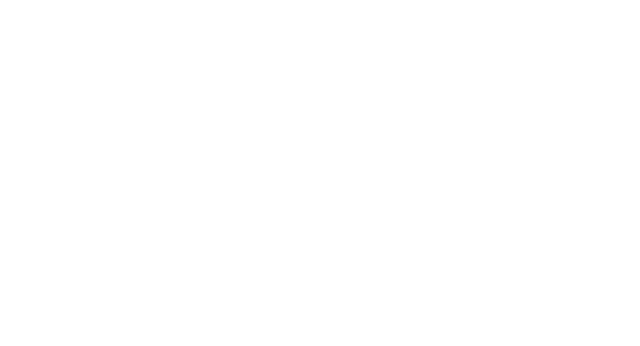
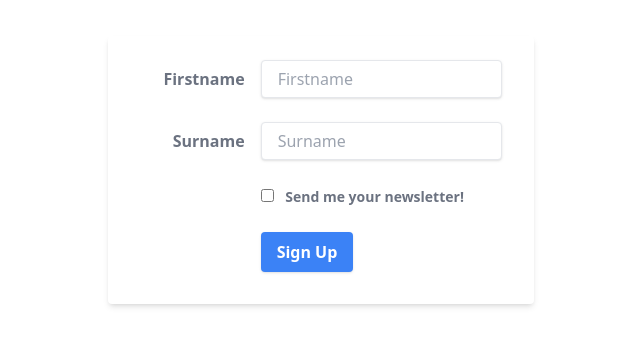
Before and after one commit to oMisterMo/test-nuxt, a Nuxt app: page /register in a window 1280 px wide. Before the commit this address had no page. Shown: the part 222-568 px from the top of the page, without its empty margins (319-959 px from the left). Built offline with nearby package versions, Linux system fonts and the light colour scheme.

Commit message:
Create simple login and register route using tailwind example

```diff
--- a/components/Login.vue
+++ b/components/Login.vue
@@ -1,15 +1,40 @@
 <script setup></script>
 
 <template>
-    <div class="">
-        <form method="POST" action="http:localhost:3000/login">
-            <label for="email">Email</label>
-            <br />
-            <input type="email" name="email" id="email" />
-            <br />
-            <br />
-            <button type="submit">Log In</button>
+    <div>
+        <form class="bg-white shadow-md rounded px-8 pt-6 pb-8 mb-4">
+            <div class="mb-4">
+                <label
+                    class="block text-gray-700 text-sm font-bold mb-2"
+                    for="email"
+                >
+                    Email
+                </label>
+                <input
+                    class="shadow appearance-none border rounded w-full py-2 px-3 text-gray-700 leading-tight focus:outline-none focus:bg-white focus:border-blue-500"
+                    id="email"
+                    type="text"
+                    placeholder="you@example.com"
+                />
+            </div>
+            <div class="flex items-center justify-between">
+                <button
+                    class="bg-blue-500 hover:bg-blue-700 text-white font-bold py-2 px-4 rounded focus:outline-none focus:shadow-outline"
+                    type="button"
+                >
+                    Sign In
+                </button>
+                <a
+                    class="inline-block align-baseline font-bold text-sm text-blue-500 hover:text-blue-800"
+                    href="#"
+                >
+                    Forgot Password?
+                </a>
+            </div>
         </form>
+        <p class="text-center text-gray-500 text-xs">
+            &copy;2023 Unistry. All rights reserved.
+        </p>
     </div>
 </template>
 
--- /dev/null
+++ b/components/Register.vue
@@ -0,0 +1,60 @@
+<template>
+    <div>
+        <form class="bg-white shadow-md rounded px-8 pt-6 pb-8 mb-4">
+            <div class="md:flex md:items-center mb-6">
+                <div class="md:w-1/3">
+                    <label
+                        class="block text-gray-500 font-bold md:text-right mb-1 md:mb-0 pr-4"
+                        for="inline-firstname"
+                    >
+                        Firstname
+                    </label>
+                </div>
+                <div class="md:w-2/3">
+                    <input
+                        class="shadow appearance-none border rounded w-full py-2 px-4 text-gray-700 leading-tight focus:outline-none focus:bg-white focus:border-purple-500"
+                        id="inline-firstname"
+                        type="text"
+                        placeholder="Firstname"
+                    />
+                </div>
+            </div>
+            <div class="md:flex md:items-center mb-6">
+                <div class="md:w-1/3">
+                    <label
+                        class="block text-gray-500 font-bold md:text-right mb-1 md:mb-0 pr-4"
+                        for="inline-surname"
+                    >
+                        Surname
+                    </label>
+                </div>
+                <div class="md:w-2/3">
+                    <input
+                        class="shadow appearance-none border rounded w-full py-2 px-4 text-gray-700 leading-tight focus:outline-none focus:bg-white focus:border-blue-500"
+                        id="inline-surname"
+                        type="text"
+                        placeholder="Surname"
+                    />
+                </div>
+            </div>
+            <div class="md:flex md:items-center mb-6">
+                <div class="md:w-1/3"></div>
+                <label class="md:w-2/3 block text-gray-500 font-bold">
+                    <input class="mr-2 leading-tight" type="checkbox" />
+                    <span class="text-sm"> Send me your newsletter! </span>
+                </label>
+            </div>
+            <div class="md:flex md:items-center">
+                <div class="md:w-1/3"></div>
+                <div class="md:w-2/3">
+                    <button
+                        class="shadow bg-blue-500 hover:bg-blue-400 focus:shadow-outline focus:outline-none text-white font-bold py-2 px-4 rounded"
+                        type="button"
+                    >
+                        Sign Up
+                    </button>
+                </div>
+            </div>
+        </form>
+    </div>
+</template>
--- a/pages/index.vue
+++ b/pages/index.vue
@@ -1,5 +1,5 @@
 <template>
-    <!-- <div>index page</div> -->
+    <div>index page</div>
     <!-- <Mo /> -->
-    <Login />
+    <!-- <Login /> -->
 </template>
--- /dev/null
+++ b/pages/login.vue
@@ -0,0 +1,5 @@
+<template>
+    <div class="grid h-screen place-items-center">
+        <Login />
+    </div>
+</template>
--- /dev/null
+++ b/pages/register.vue
@@ -0,0 +1,5 @@
+<template>
+    <div class="grid h-screen place-items-center">
+        <Register />
+    </div>
+</template>
```
